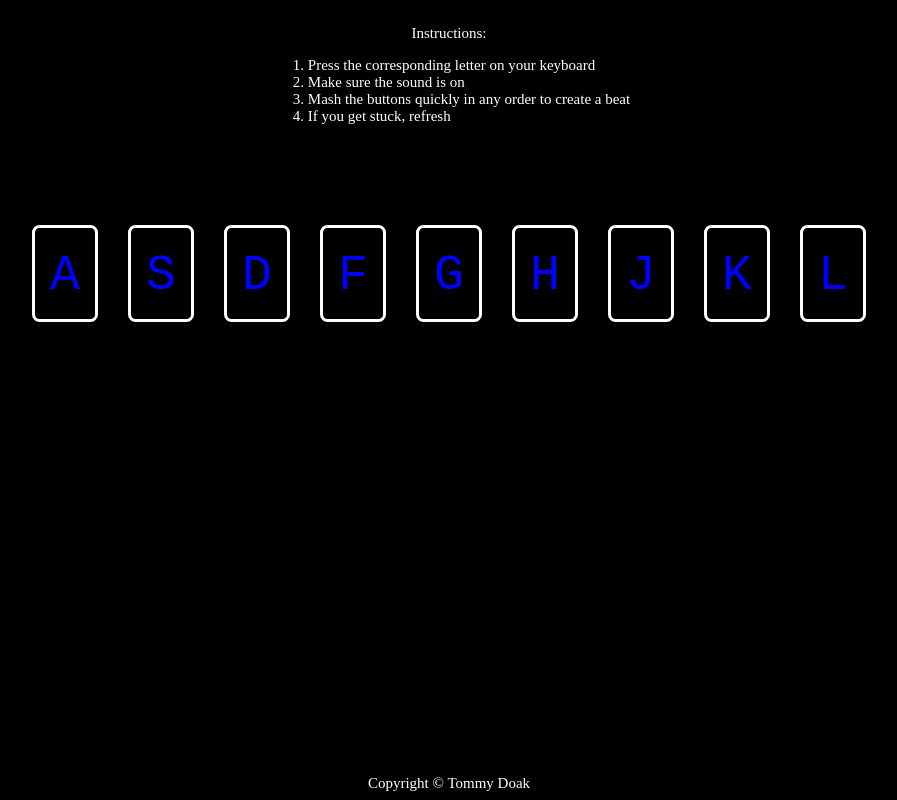
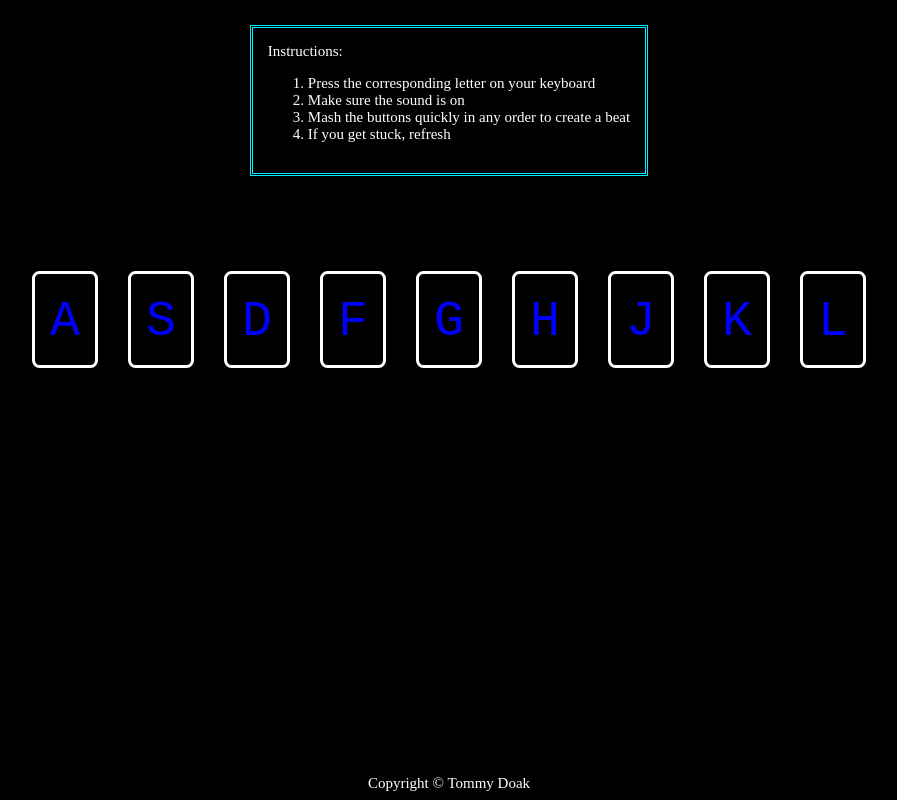
Before and after one commit to theantidoak/cylian, a plain HTML site: page index.html in a window 1280 px wide. Shown: the whole page, without its empty margins (191-1088 px from the left). Drawn offline with Linux system fonts and the light colour scheme.

Commit message:
Add border and spacing

```diff
--- a/index.html
+++ b/index.html
@@ -9,13 +9,14 @@
 
   <body>
     <div class='bigC'>
-      <div class='text'>Instructions:</div>
+      <div class='text'>Instructions:
         <ol>
           <li>Press the corresponding letter on your keyboard</li>
           <li>Make sure the sound is on</li>
           <li>Mash the buttons quickly in any order to create a beat</li>
           <li>If you get stuck, refresh</li>
         </ol>
+      </div>
       <div class= 'container'>
         <div data-key='65' class='key'>
           <img src='./photos/Cylianhead1.jpg'></img>
--- a/style.css
+++ b/style.css
@@ -17,11 +17,14 @@ html, body {
 }
 
 .text {
-    padding-top: 25px;
+    margin-top: 25px;
+    border-style: double;
+    border-color: rgb(0, 238, 255);
+    padding: 1rem;
 }
 
 .container {
-    padding-top: 70px;
+    margin-top: 80px;
     display: flex;
     justify-content: center;
     align-items: center;
```
